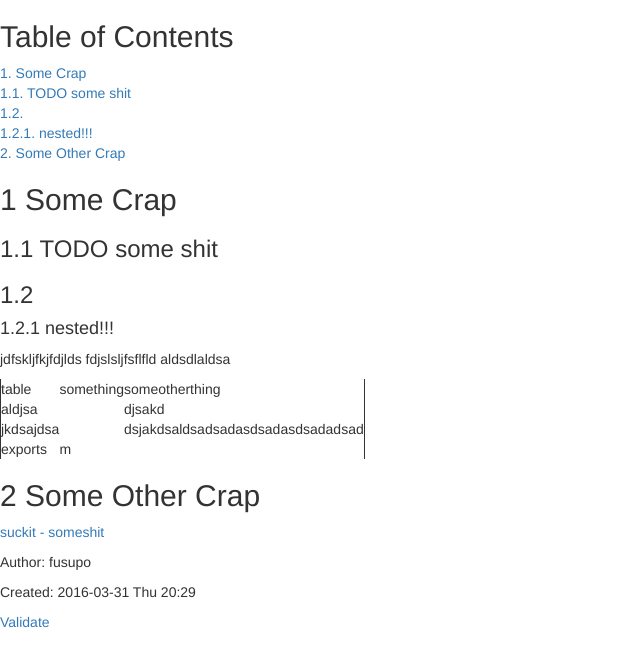
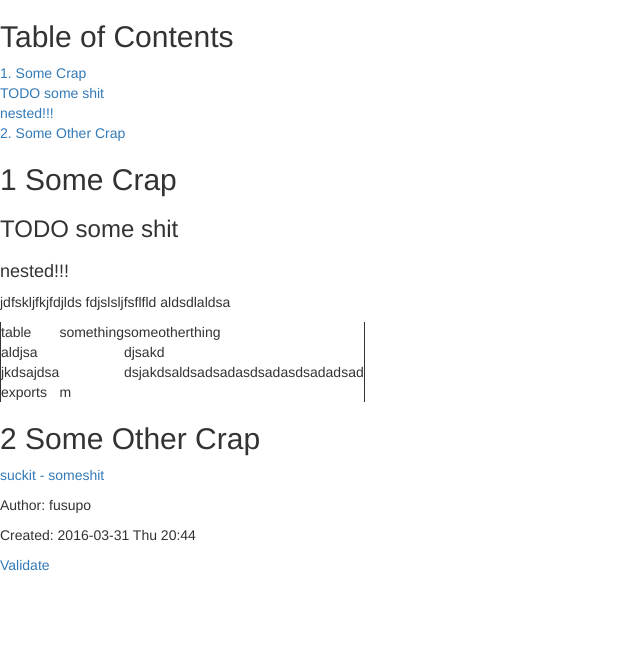
Before and after one commit to fusupo/fusupo.github.io, a plain HTML site: page index.html in a window 1280 px wide. Shown: the whole page, without its empty margins (0-640 px from the left). Drawn offline with nearby package versions, Linux system fonts and the light colour scheme.

Commit message:
removing section numbers(?)

```diff
--- a/index.html
+++ b/index.html
@@ -3,7 +3,7 @@
 "http://www.w3.org/TR/xhtml1/DTD/xhtml1-strict.dtd">
 <html xmlns="http://www.w3.org/1999/xhtml" lang="en" xml:lang="en">
 <head>
-<!-- 2016-03-31 Thu 20:29 -->
+<!-- 2016-03-31 Thu 20:44 -->
 <meta  http-equiv="Content-Type" content="text/html;charset=utf-8" />
 <meta  name="viewport" content="width=device-width, initial-scale=1" />
 <title></title>
@@ -66,10 +66,10 @@ for the JavaScript code in this tag.
 <ul>
 <li><a href="#orgheadline4">1. Some Crap</a>
 <ul>
-<li><a href="#orgheadline1">1.1. <span class="todo TODO">TODO</span> some shit</a></li>
-<li><a href="#orgheadline3">1.2. </a>
+<li><a href="#orgheadline1"><span class="todo TODO">TODO</span> some shit</a></li>
+<li><a href="#orgheadline3"></a>
 <ul>
-<li><a href="#orgheadline2">1.2.1. nested!!!</a></li>
+<li><a href="#orgheadline2">nested!!!</a></li>
 </ul>
 </li>
 </ul>
@@ -83,14 +83,14 @@ for the JavaScript code in this tag.
 <h2 id="orgheadline4"><span class="section-number-2">1</span> Some Crap</h2>
 <div class="outline-text-2" id="text-1">
 </div><div id="outline-container-orgheadline1" class="outline-3">
-<h3 id="orgheadline1"><span class="section-number-3">1.1</span> <span class="todo TODO">TODO</span> some shit</h3>
+<h3 id="orgheadline1"><span class="todo TODO">TODO</span> some shit</h3>
 </div>
 <div id="outline-container-orgheadline3" class="outline-3">
-<h3 id="orgheadline3"><span class="section-number-3">1.2</span> </h3>
-<div class="outline-text-3" id="text-1-2">
+<h3 id="orgheadline3"></h3>
+<div class="outline-text-3" id="text-orgheadline3">
 </div><div id="outline-container-orgheadline2" class="outline-4">
-<h4 id="orgheadline2"><span class="section-number-4">1.2.1</span> nested!!!</h4>
-<div class="outline-text-4" id="text-1-2-1">
+<h4 id="orgheadline2">nested!!!</h4>
+<div class="outline-text-4" id="text-orgheadline2">
 <p>
 jdfskljfkjfdjlds fdjslsljfsflfld aldsdlaldsa
 </p>
@@ -146,7 +146,7 @@ jdfskljfkjfdjlds fdjslsljfsflfld aldsdlaldsa
 </div>
 <div id="postamble" class="status">
 <p class="author">Author: fusupo</p>
-<p class="date">Created: 2016-03-31 Thu 20:29</p>
+<p class="date">Created: 2016-03-31 Thu 20:44</p>
 <p class="validation"><a href="http://validator.w3.org/check?uri=referer">Validate</a></p>
 </div>
 </body>
```
